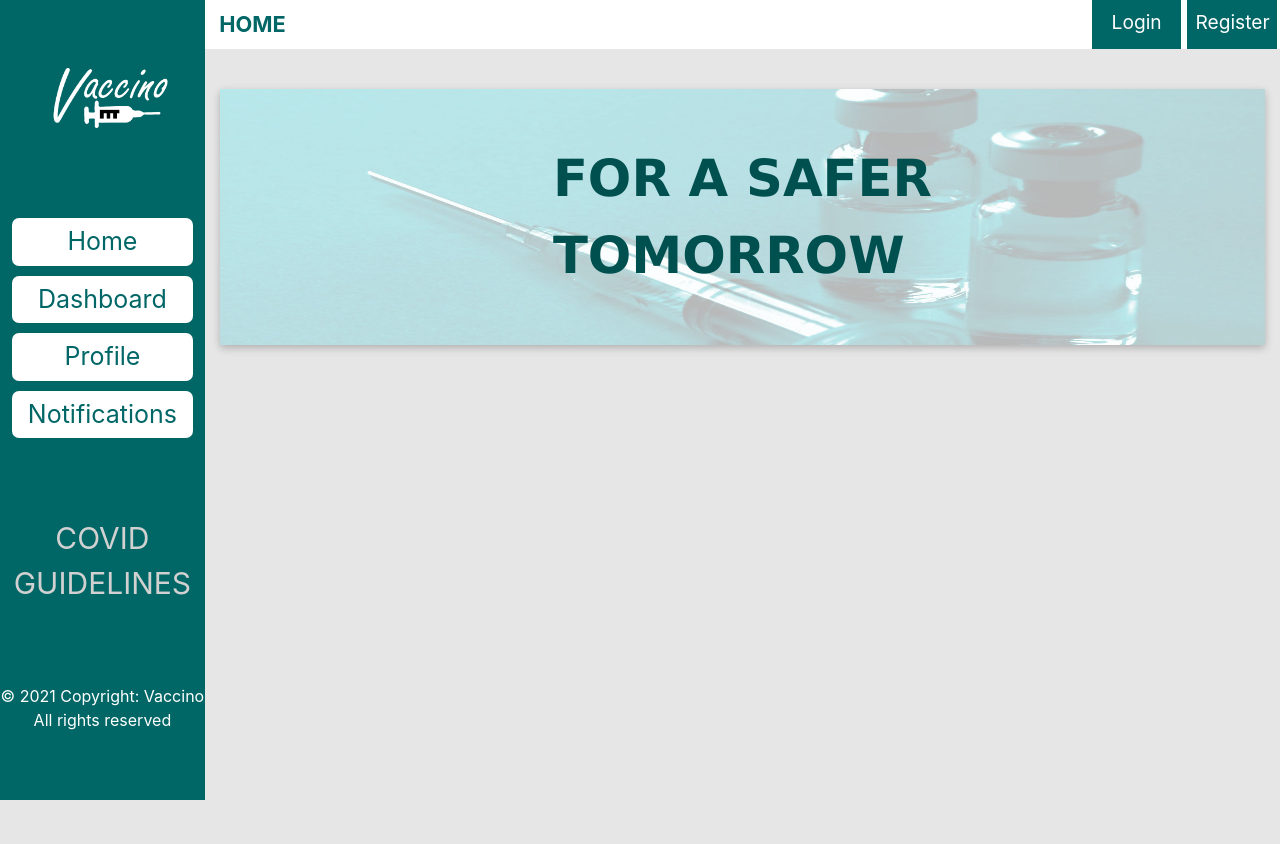
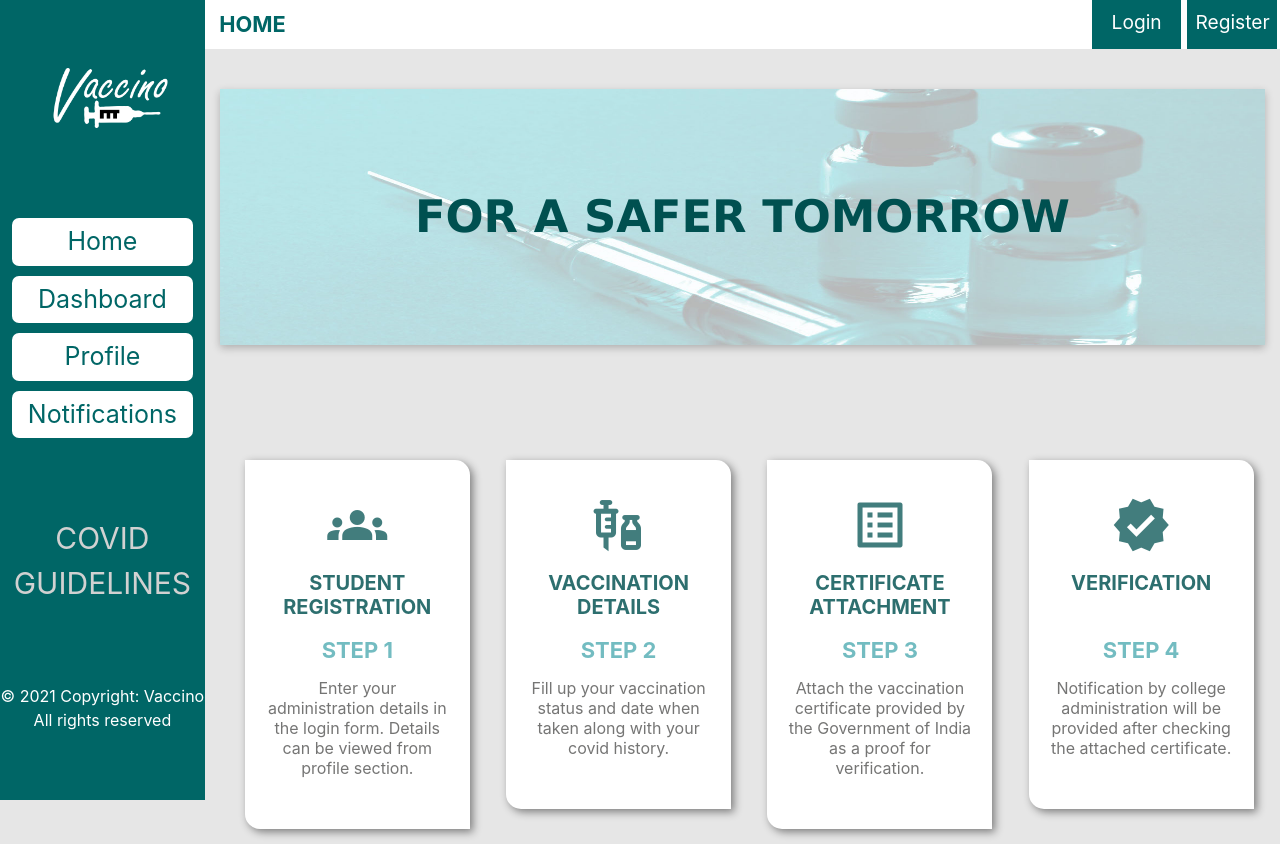
Before and after one commit to sakshi-2412/vaccino, a Django app: page /base/ in a window 1280 px wide. Before the commit the page ends 800 px from the top, so only its background shows below. Run offline with Django 3.2, Linux system fonts and the light colour scheme.

Commit message:
Cards for home page

```diff
--- a/base/templates/base_generic.html
+++ b/base/templates/base_generic.html
@@ -1,38 +1,47 @@
 {% load static %}
 <!DOCTYPE html>
 <html lang="en">
-
   <head>
     {% block title %}
     <title>Vaccino</title>
     {% endblock %}
 
-  <meta charset="utf-8">
-  <meta name="viewport" content="width=device-width, initial-scale=1">
-  <link rel="stylesheet" href="https://cdn.jsdelivr.net/npm/bootstrap@4.5.3/dist/css/bootstrap.min.css"
-   integrity="sha384-TX8t27EcRE3e/ihU7zmQxVncDAy5uIKz4rEkgIXeMed4M0jlfIDPvg6uqKI2xXr2" crossorigin="anonymous">
-  <link rel="stylesheet" href="https://fonts.googleapis.com/icon?family=Material+Icons">
+    <meta charset="utf-8" />
+    <meta name="viewport" content="width=device-width, initial-scale=1" />
+    <link
+      rel="stylesheet"
+      href="https://cdn.jsdelivr.net/npm/bootstrap@4.5.3/dist/css/bootstrap.min.css"
+      integrity="sha384-TX8t27EcRE3e/ihU7zmQxVncDAy5uIKz4rEkgIXeMed4M0jlfIDPvg6uqKI2xXr2"
+      crossorigin="anonymous"
+    />
+    <link
+      rel="stylesheet"
+      href="https://fonts.googleapis.com/icon?family=Material+Icons"
+    />
 
-  <link rel="icon" href="{% static 'img/favicon.ico' %}">
-  <link rel="stylesheet" href="{% static 'css/base_generic.css' %}">
-  {% block style %}
-  {% endblock %}
-
+    <link rel="icon" href="{% static 'img/favicon.ico' %}" />
+    <link rel="stylesheet" href="{% static 'css/base_generic.css' %}" />
+    {% block style %} {% endblock %}
   </head>
 
   <body>
     <div class="d-flex">
       <div class="sidenav">
-      <img src="{% static 'img/logo.png' %}" alt="VACCINO">
+        <img src="{% static 'img/logo.png' %}" alt="VACCINO" />
         <a href="/" class="d-flex justify-content-center mt-5">Home</a>
         <a href="/" class="d-flex justify-content-center">Dashboard</a>
-      <a href="/" class="d-flex justify-content-center">Profile</a>
-      <a href="{% url 'notif' %}" class="d-flex justify-content-center mb-5">Notifications</a>
+        <a href="{% url 'profile' %}" class="d-flex justify-content-center"
+          >Profile</a
+        >
+        <a href="{% url 'notif' %}" class="d-flex justify-content-center mb-5"
+          >Notifications</a
+        >
         <a href="/" class="guide">
-        COVID <br> GUIDELINES
+          COVID <br />
+          GUIDELINES
         </a>
         <div class="footer text-white text-center mt-5">
-          © 2021 Copyright: Vaccino<br>
+          © 2021 Copyright: Vaccino<br />
           All rights reserved
         </div>
       </div>
@@ -44,13 +53,10 @@
           <a href="/" class="p-2">Register</a>
         </div>
 
-      <div class="main">
-      {% block content %}
-      {% endblock %}
-      </div>
+        <div class="main">{% block content %} {% endblock %}</div>
 
+        <div class="cards_main">{% block cards %} {% endblock %}</div>
       </div>
     </div>
-
   </body>
 </html>
--- a/base/templates/index.html
+++ b/base/templates/index.html
@@ -1,13 +1,70 @@
-{% extends "base_generic.html" %}
-{% load static %}
-{% block style %}
-<link rel="stylesheet" href="{% static 'css/index.css' %}">
+{% extends "base_generic.html" %} {% load static %} {% block style %}
+<link rel="stylesheet" href="{% static 'css/index.css' %}" />
+{% endblock %} {% block page %} HOME {% endblock%} {% block content %}
+<div class="heading">FOR A SAFER TOMORROW</div>
+<link
+  rel="stylesheet"
+  href="https://fonts.googleapis.com/icon?family=Material+Icons"
+/>
+<div class="wrapper">
+  <div class="card_wrap">
+    <div class="card_item">
+      <div class="card_inner">
+        <span class="material-icons"> groups </span>
+        <h5>
+          <b>STUDENT REGISTRATION</b>
+        </h5>
+        <h6><b>STEP 1</b></h6>
+        <p>
+          Enter your administration details in the login form. Details can be
+          viewed from profile section.
+        </p>
+      </div>
+    </div>
+
+    <div class="card_item">
+      <div class="card_inner">
+        <span class="material-icons"> vaccines </span>
+        <h5>
+          <b>VACCINATION DETAILS</b>
+        </h5>
+        <h6><b>STEP 2</b></h6>
+        <p>
+          Fill up your vaccination status and date when taken along with your
+          covid history.
+        </p>
+      </div>
+    </div>
+
+    <div class="card_item">
+      <div class="card_inner">
+        <span class="material-icons"> list_alt </span>
+        <h5>
+          <b>CERTIFICATE ATTACHMENT</b>
+        </h5>
+        <h6><b>STEP 3</b></h6>
+        <p>
+          Attach the vaccination certificate provided by the Government of India
+          as a proof for verification.
+        </p>
+      </div>
+    </div>
+
+    <div class="card_item">
+      <div class="card_inner">
+        <span class="material-icons"> verified </span>
+        <h5>
+          <b>VERIFICATION</b>
+        </h5>
+        <br />
+        <h6><b>STEP 4</b></h6>
+        <p>
+          Notification by college administration will be provided after checking
+          the attached certificate.
+        </p>
+      </div>
+    </div>
+  </div>
+</div>
+
 {% endblock %}
-
-{% block page %}
-HOME
-{% endblock%}
-
-{% block content %}
-  <div class="heading"> FOR A SAFER<br>TOMORROW </div>
-{% endblock %}
--- a/base/urls.py
+++ b/base/urls.py
@@ -4,4 +4,5 @@ from . import views
 urlpatterns = [
    path('', views.index, name='index'),
    path('notif/', views.notif, name='notif'),
+   path('profile/', views.profile, name='profile'),
 ]
--- a/base/views.py
+++ b/base/views.py
@@ -6,3 +6,6 @@ def index(request):
 
 def notif(request):
     return render(request, 'notif.html')
+
+def profile(request):
+    return render(request, 'profile.html')
--- a/static/css/base_generic.css
+++ b/static/css/base_generic.css
@@ -1,36 +1,36 @@
-body
-{ background-color: #e6e6e6;
+body {
+  background-color: #e6e6e6;
 }
 
-.sidenav img
-{ width: 150px;
+.sidenav img {
+  width: 150px;
   height: 150px;
   margin-left: 3vw;
 }
 
 .sidenav {
-  height:100%;
-  width:16vw;
+  height: 100%;
+  width: 16vw;
   min-width: 180px;
   position: fixed;
-  background-color:#006666;
-  overflow-x: hidden;
-  overflow-y: hidden;
-  padding-top:20px;
+  background-color: #006666;
+  /* overflow-x:visible; */
+  /* overflow-y: visible;  */
+  padding-top: 20px;
 }
 
 .sidenav a {
   padding: 5px 0px;
   text-decoration: none;
-  font-size:25px;
+  font-size: 25px;
   color: #006666;
   background-color: white;
   margin: 10px 12px;
   border-radius: 7px;
 }
 
-.sidenav a:hover{
-  color:#00b3b3;
+.sidenav a:hover {
+  color: #00b3b3;
 }
 
 .sidenav .guide {
@@ -46,33 +46,34 @@ body
   color: white;
 }
 
-.container-fluid
-{ margin-left: clamp(180px,16vw,16vw);
+.container-fluid {
+  margin-left: clamp(180px, 16vw, 16vw);
   max-width: 100vw;
 }
 
-.p-2
-{ color: white;
+.p-2 {
+  color: white;
   background-color: #006666;
-  font-size: clamp(15px,1.5vw,1.5vw);
+  font-size: clamp(15px, 1.5vw, 1.5vw);
   margin: 0px 3px;
-  width: clamp(70px,7vw,7vw);
+  width: clamp(70px, 7vw, 7vw);
   text-align: center;
 }
 
-.p-2:hover
-{ font-weight: bold;
+.p-2:hover {
+  font-weight: bold;
   color: white;
   text-decoration: none;
 }
 
-.mr-auto,.mr-auto:hover
-{ color: #006666;
+.mr-auto,
+.mr-auto:hover {
+  color: #006666;
   background: none;
-  font-size: clamp(17px,1.7vw,1.7vw);
+  font-size: clamp(17px, 1.7vw, 1.7vw);
   font-weight: bold;
 }
 
-.main
-{ height: 100%;
+.main {
+  height: 60%;
 }
--- a/static/css/index.css
+++ b/static/css/index.css
@@ -1,16 +1,99 @@
-.heading
-{ display: flex;
+.heading {
+  text-align: center;
+  display: flex;
   justify-content: center;
   align-items: center;
   font-family: Verdana, Geneva, Tahoma, sans-serif;
   font-weight: bolder;
   color: #005050;
-  font-size: clamp(30px,4vw,4vw);
+  font-size: clamp(30px, 3.5vw, 3.5vw);
   margin-top: 40px;
   background-image: url("../img/home.jpg");
   background-repeat: no-repeat;
   background-size: 100% 100%;
   background-position: center;
-  height: clamp(200px,20vw,20vw);
+  height: clamp(200px, 20vw, 20vw);
   box-shadow: rgba(0, 0, 0, 0.24) 0px 3px 8px;
 }
+
+.wrapper {
+  padding-top: 100px;
+}
+
+.card_wrap {
+  padding: 0px;
+  width: 100%;
+  display: flex;
+  justify-content: space-between;
+  flex-wrap: wrap;
+  text-align: center;
+}
+
+.card_wrap .card_item {
+  padding: 15px 25px;
+  width: 25%;
+}
+
+.card_wrap .card_inner {
+  background-color: #fff;
+  border-radius: 0 15px 0 15px;
+  padding: 35px 20px;
+  min-width: 225px;
+  min-height: 315px;
+  width: 100%;
+  box-shadow: 3px 3px 8px 0px rgba(0, 0, 0, 0.459);
+  transition: 0.5s ease-in-out;
+}
+
+.card_wrap .card_inner:hover {
+  transform: scale(1.07) translateY(-10px);
+}
+
+.card_wrap .card_inner .material-icons {
+  font-size: 60px;
+  color: #005050bd;
+}
+
+.card_wrap .card_inner h5 {
+  color: #005050d2;
+  padding-top: 10px;
+}
+.card_wrap .card_inner h6 {
+  color: #0d8b9493;
+  font-size: 22px;
+  padding-top: 10px;
+  padding-bottom: 0px;
+}
+
+.card_wrap .card_inner p {
+  padding-top: 7px;
+  line-height: 20px;
+  font-family: -apple-system, BlinkMacSystemFont, "Segoe UI", Roboto, Oxygen,
+    Ubuntu, Cantarell, "Open Sans", "Helvetica Neue", sans-serif;
+  color: #313130ab;
+}
+
+@media screen and (max-width: 1024px) {
+  .card_wrap .card_item {
+    width: 33%;
+  }
+}
+
+@media screen and (max-width: 768px) {
+  .card_wrap .card_item {
+    width: 50%;
+  }
+  .wrapper .header {
+    font-size: 16px;
+    height: 60px;
+  }
+}
+
+@media screen and (max-width: 568px) {
+  .card_wrap .card_item {
+    width: 100%;
+  }
+  .wrapper .header {
+    font-size: 14px;
+  }
+}
```
Also changed, not shown: base/templates/profile.html (added, +9 -0 lines), static/css/profile.css (added). Lines whose indentation alone changed are shown as unchanged.
